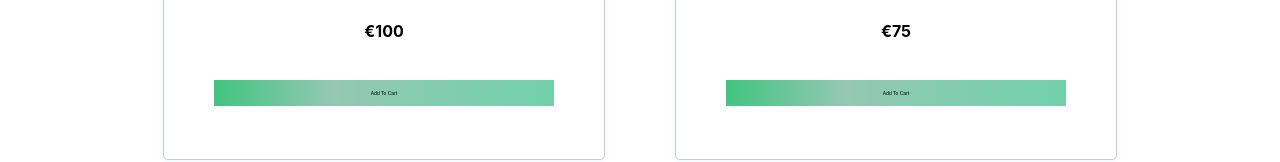
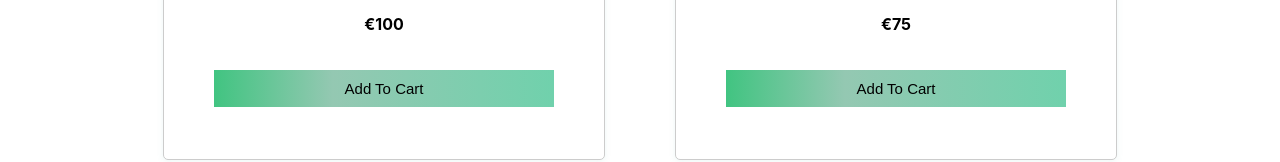
Before and after one commit to monicadefran/ecommerce_converso02, a React (Create React App) app: page /Products in a window 1280 px wide. Shown: the part 536-698 px from the top of the page. Built offline with nearby package versions, Linux system fonts and the light colour scheme.

Commit message:
Change de buttom size text

```diff
--- a/src/Components/Products/AllProducts.css
+++ b/src/Components/Products/AllProducts.css
@@ -101,7 +101,7 @@
    background: rgb(65,196,129);
    background: linear-gradient(90deg, rgba(65,196,129,1) 0%, rgba(148,200,178,1) 35%, rgba(112,209,172,1) 100%);
    cursor: pointer;
-   font-size: 5px;
+   font-size: 15px;
  }
 
  .button-animation.clicked {
```
